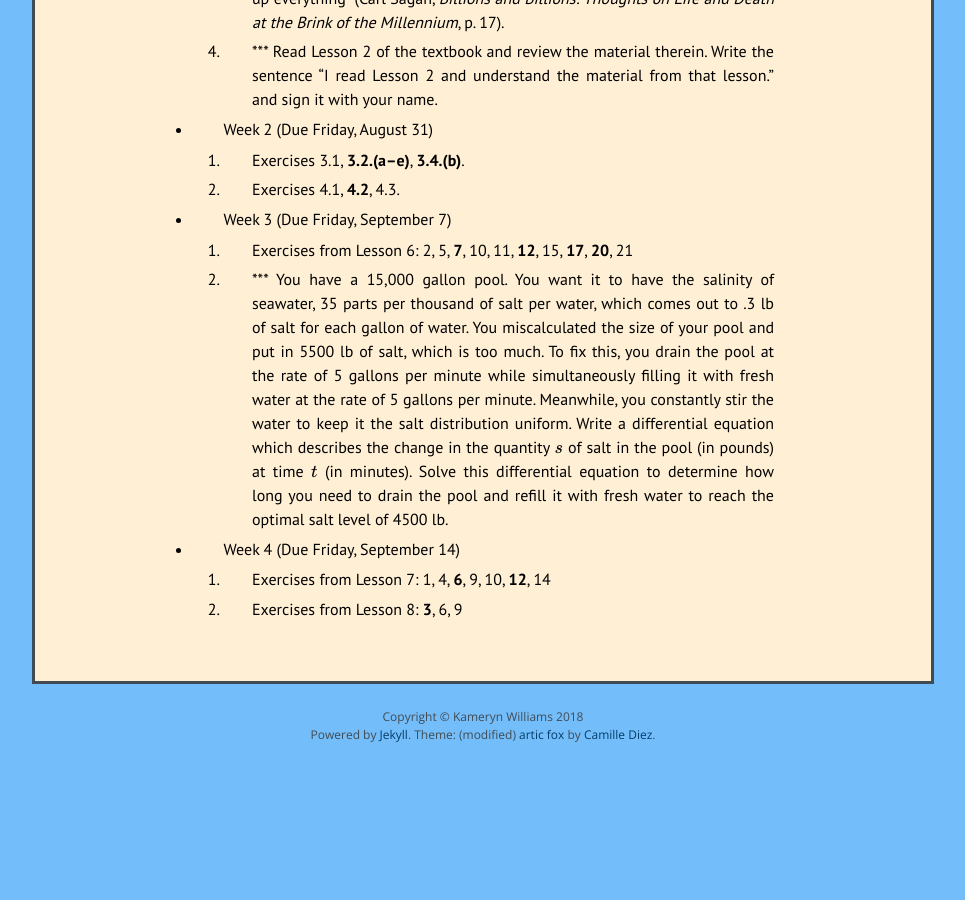
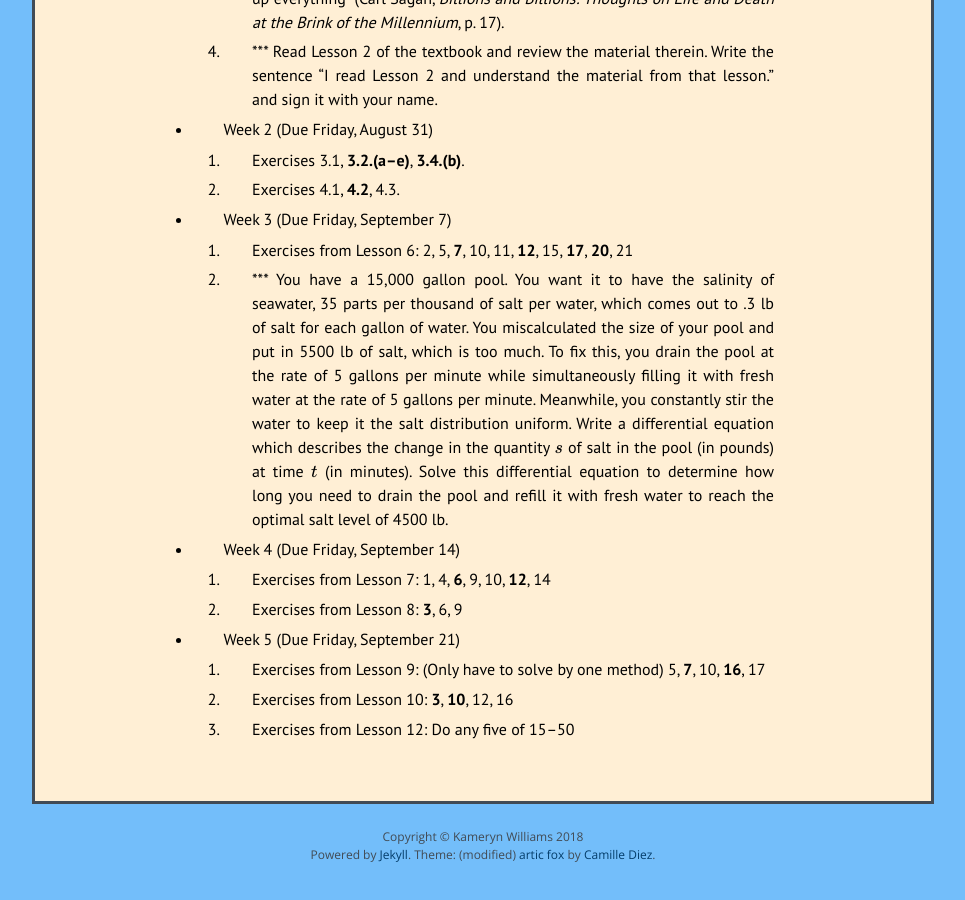
Before and after one commit to kamerynjw/kamerynjw.github.io, a Jekyll site: the page built from teaching/2018/math302.md, in a window 1280 px wide and 900 px high, scrolled down 998 px. Shown: the whole window, without its empty margins (157-1122 px from the left). Built offline with Jekyll 4.4.1, drawn with Linux system fonts in a browser that asks for light colours; nearby versions of some CDN libraries; formulas are drawn with MathJax 3; before the commit the page ends 1778 px from its top, so only the background shows below that.

Commit message:
added week 5 homework for 302

```diff
--- a/teaching/2018/math302.md
+++ b/teaching/2018/math302.md
@@ -54,3 +54,11 @@ I will grade from among the bolded or starred problems.
     1. Exercises from Lesson 7: 1, 4, **6**, 9, 10, **12**, 14
 
     2. Exercises from Lesson 8: **3**, 6, 9
+
+* Week 5 (Due Friday, September 21)
+
+    1. Exercises from Lesson 9: (Only have to solve by one method) 5, **7**, 10, **16**, 17
+
+    2. Exercises from Lesson 10: **3**, **10**, 12, 16
+
+    3. Exercises from Lesson 12: Do any five of 15--50
```
